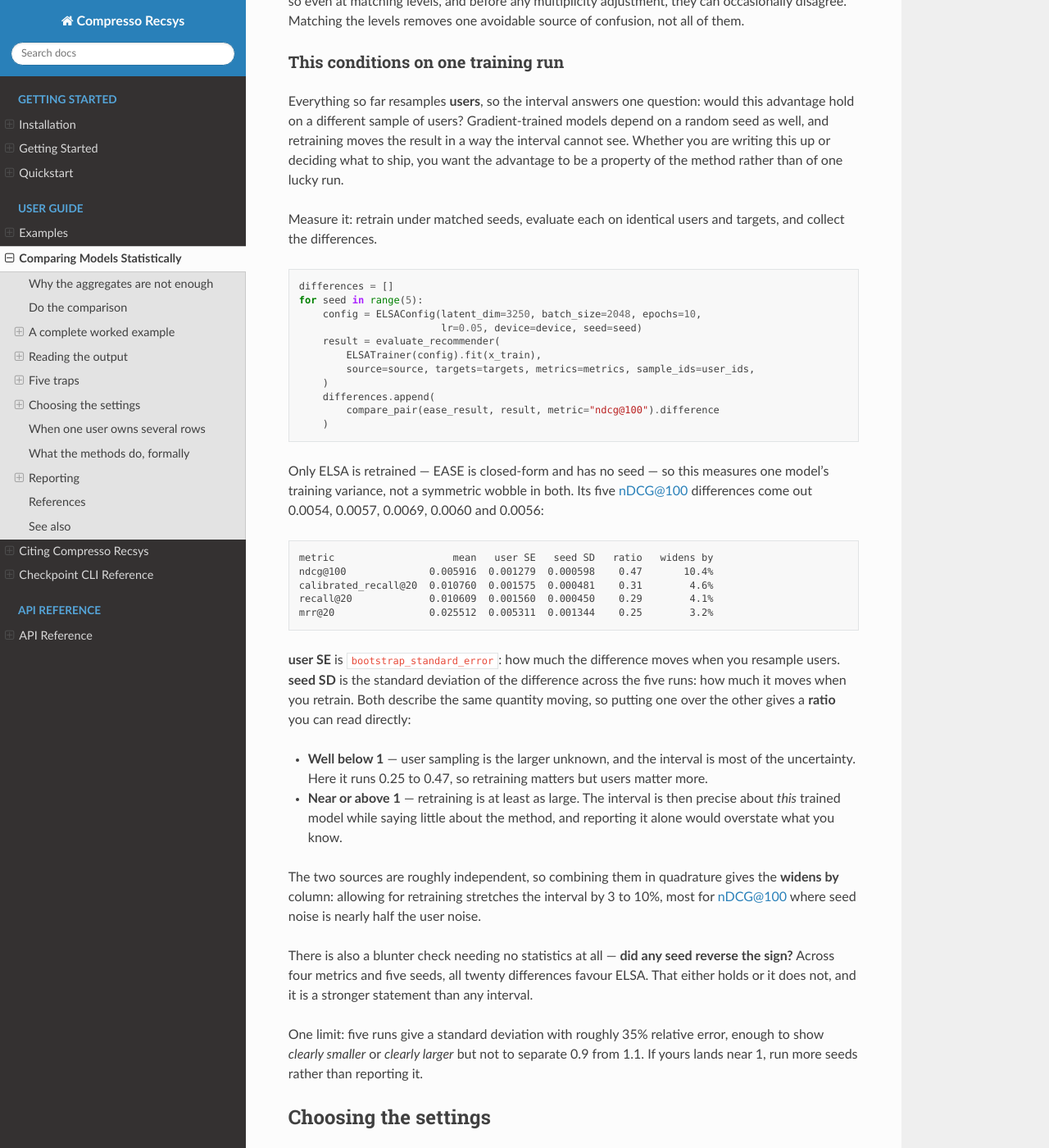
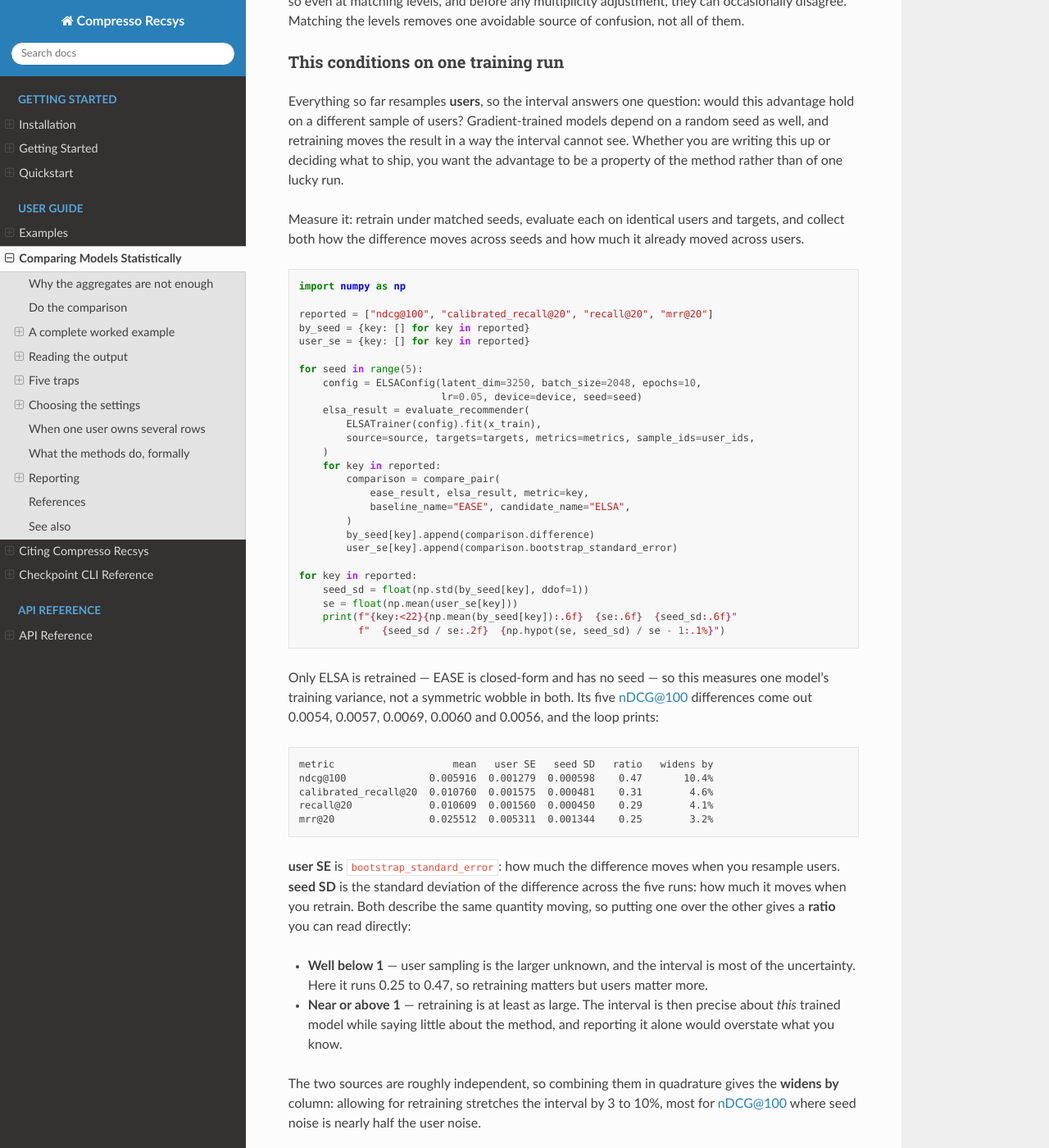
Before and after one commit to zombak79/compresso-recsys, a Sphinx documentation site: the page built from docs/source/statistical-comparison.rst, in a window 1280 px wide and 1400 px high, scrolled down 10215 px. Shown: the whole window at 82% size. Built offline with Sphinx 7.4.7 and the Read the Docs theme 3.1.0, drawn with Linux system fonts in a browser that asks for light colours.

Commit message:
Make the seed snippet produce the table underneath it
The code compared one metric and collected one field; the table below it had
four metrics and five columns. Nobody running the snippet would have got that
output, and there was no hint of where the other three rows came from.

It now loops the metrics it reports and collects both quantities the table
compares -- the difference and bootstrap_standard_error -- then prints the
summary. Verified against the cached runs: the output matches the published
table digit for digit.

That match needed baseline_name and candidate_name. Seeds are derived per
hypothesis from the metric and the pair of model names, so omitting them is a
different hypothesis with different draws, and the standard errors landed a few
digits out. Passing them is better practice anyway, since it labels the rows.

```diff
--- a/docs/source/statistical-comparison.rst
+++ b/docs/source/statistical-comparison.rst
@@ -539,25 +539,42 @@ ship, you want the advantage to be a property of the method rather than of one
 lucky run.
 
 Measure it: retrain under matched seeds, evaluate each on identical users and
-targets, and collect the differences.
+targets, and collect both how the difference moves across seeds and how much it
+already moved across users.
 
 .. code-block:: python
 
-   differences = []
+   import numpy as np
+
+   reported = ["ndcg@100", "calibrated_recall@20", "recall@20", "mrr@20"]
+   by_seed = {key: [] for key in reported}
+   user_se = {key: [] for key in reported}
+
    for seed in range(5):
        config = ELSAConfig(latent_dim=3250, batch_size=2048, epochs=10,
                            lr=0.05, device=device, seed=seed)
-       result = evaluate_recommender(
+       elsa_result = evaluate_recommender(
            ELSATrainer(config).fit(x_train),
            source=source, targets=targets, metrics=metrics, sample_ids=user_ids,
        )
-       differences.append(
-           compare_pair(ease_result, result, metric="ndcg@100").difference
-       )
+       for key in reported:
+           comparison = compare_pair(
+               ease_result, elsa_result, metric=key,
+               baseline_name="EASE", candidate_name="ELSA",
+           )
+           by_seed[key].append(comparison.difference)
+           user_se[key].append(comparison.bootstrap_standard_error)
+
+   for key in reported:
+       seed_sd = float(np.std(by_seed[key], ddof=1))
+       se = float(np.mean(user_se[key]))
+       print(f"{key:<22}{np.mean(by_seed[key]):.6f}  {se:.6f}  {seed_sd:.6f}"
+             f"  {seed_sd / se:.2f}  {np.hypot(se, seed_sd) / se - 1:.1%}")
 
 Only ELSA is retrained — EASE is closed-form and has no seed — so this measures
 one model's training variance, not a symmetric wobble in both. Its five
-nDCG@100 differences come out 0.0054, 0.0057, 0.0069, 0.0060 and 0.0056:
+nDCG@100 differences come out 0.0054, 0.0057, 0.0069, 0.0060 and 0.0056, and
+the loop prints:
 
 .. code-block:: text
 
```
